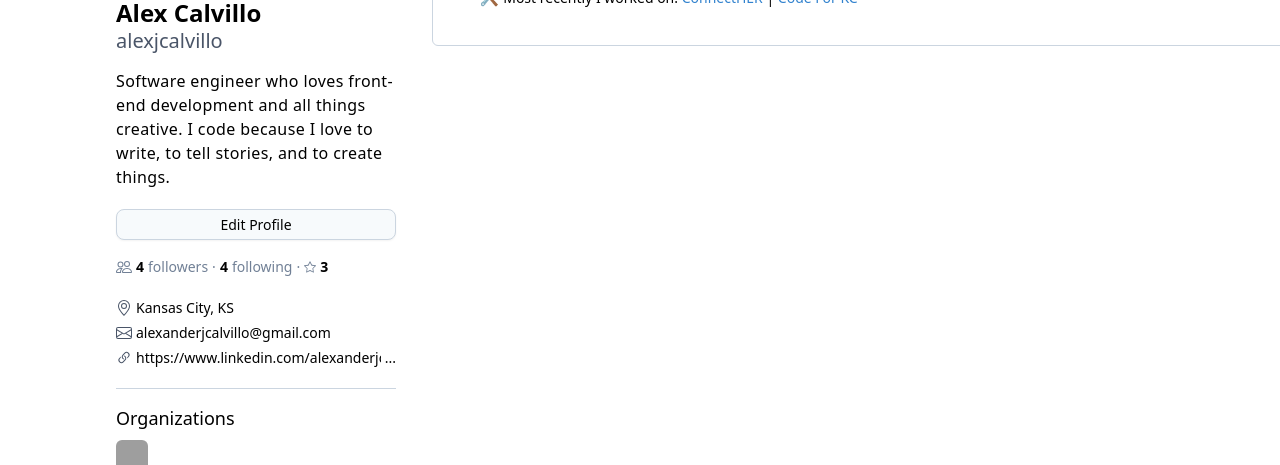
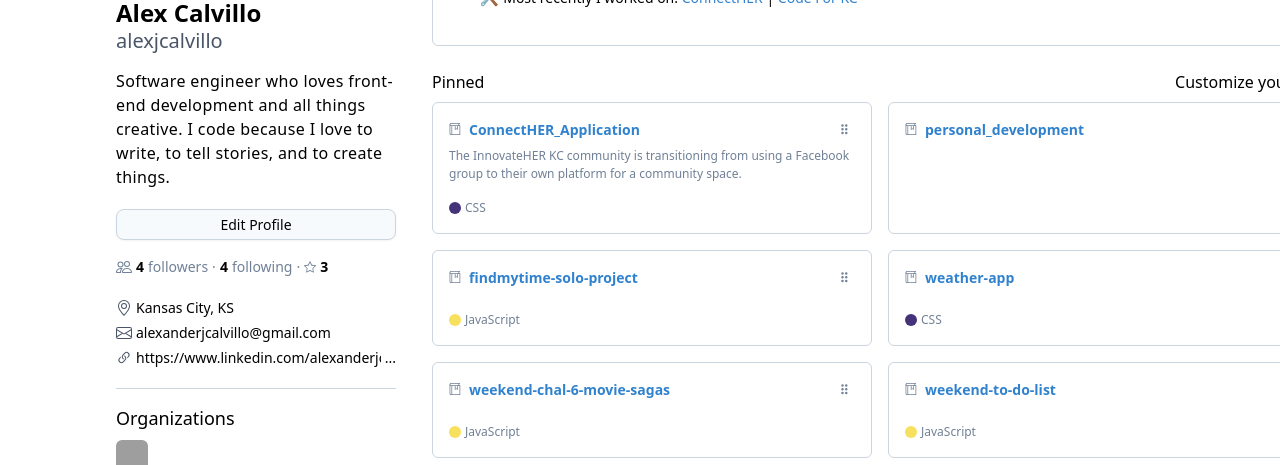
Before and after one commit to alexjcalvillo/github-clone-tailwind, a React (Create React App) app: page / in a window 1280 px wide. Shown: the part 346-811 px from the top of the page. Built offline with nearby package versions, Linux system fonts and the light colour scheme; grey boxes are pictures that could not be loaded.

Commit message:
abstracting repopins as components and finishing pin area overall

```diff
--- a/src/App.js
+++ b/src/App.js
@@ -1,8 +1,10 @@
 import React from 'react';
 import BottomNav from './components/BottomNav/BottomNav';
+import RepoPins from './components/interactables/RepoPins/RepoPins';
 import MainBanner from './components/MainBanner/MainBanner';
 import SideMenu from './components/SideMenu/SideMenu';
 import TopNav from './components/TopNav/TopNav';
+import { bookmark } from './svgs/index';
 
 function App() {
   const TotalRepos = 60;
@@ -14,7 +16,45 @@
       </header>
       <main className="container mx-24 flex">
         <SideMenu />
-        <MainBanner />
+        <div className="mt-8 ml-4 mr-12 w-3/4">
+          <MainBanner />
+          <div className="mt-6">
+            <div className="flex justify-between">
+              <h2>Pinned</h2>
+              <span>Customize your pins</span>
+            </div>
+            <div className="grid grid-cols-2 gap-4 mt-2">
+              <RepoPins
+                RepoTitle="ConnectHER_Application"
+                Description="The InnovateHER KC community is transitioning from using a Facebook
+          group to their own platform for a community space."
+                CodeType="CSS"
+                className="w-1/2"
+              />
+              <RepoPins RepoTitle="personal_development" className="w-1/2" />
+              <RepoPins
+                RepoTitle="findmytime-solo-project"
+                CodeType="JavaScript"
+                className="w-1/2"
+              />
+              <RepoPins
+                RepoTitle="weather-app"
+                CodeType="CSS"
+                className="w-1/2"
+              />
+              <RepoPins
+                RepoTitle="weekend-chal-6-movie-sagas"
+                CodeType="JavaScript"
+                className="w-1/2"
+              />
+              <RepoPins
+                RepoTitle="weekend-to-do-list"
+                CodeType="JavaScript"
+                className="w-1/2"
+              />
+            </div>
+          </div>
+        </div>
       </main>
       <footer>
         <div></div>
--- a/src/components/MainBanner/MainBanner.js
+++ b/src/components/MainBanner/MainBanner.js
@@ -3,7 +3,6 @@
 
 const MainBanner = () => {
   return (
-    <div className="mt-8 ml-4 mr-12 w-3/4">
     <div className="p-5 border border-gray-400 rounded-md">
       <div className="flex items-center justify-between">
         <div className="flex items-center gap-1 text-xs font-mono tracking-wide">
@@ -76,7 +75,6 @@
         </div>
       </div>
     </div>
-    </div>
   );
 };
 
--- /dev/null
+++ b/src/components/interactables/RepoPins/RepoPins.js
@@ -0,0 +1,59 @@
+import React from 'react';
+
+const RepoPins = ({ RepoTitle, Description, CodeType }) => {
+  let codeColorName = null;
+  if (CodeType === 'CSS') {
+    codeColorName = 'text-purple-900';
+  } else if (CodeType === 'JavaScript') {
+    codeColorName = 'text-yellow-400';
+  }
+  return (
+    <div className="px-4 pt-3 pb-4 border border-gray-400 rounded-md text-gray-600">
+      <div className="flex items-center justify-between">
+        <div className="flex items-center gap-2">
+          <svg
+            className="w-3 h-3 fill-current"
+            xmlns="http://www.w3.org/2000/svg"
+            viewBox="0 0 64 64"
+          >
+            <path d="M15,64h-4c-4.4,0-8-3.6-8-8V8h4v48c0,2.2,1.8,4,4,4h4V64z" />
+
+            <path
+              d="M58,12c-2.2,0-4-1.8-4-4s1.8-4,4-4V0H11C6.6,0,3,3.6,3,8s3.6,8,8,8h2v48h47V12H58z M11,12c-2.2,0-4-1.8-4-4s1.8-4,4-4h40.1
+	C50.4,5.2,50,6.5,50,8s0.4,2.8,1.1,4H13H11z M35,16h8v14.3l-4-2.7l-4,2.7V16z M56,60H17V16h14v21.7l8-5.3l8,5.3V16h9V60z"
+            />
+          </svg>
+          <span className="text-sm font-semibold text-blue-600 cursor-pointer hover:underline">
+            {RepoTitle}
+          </span>
+        </div>
+        <svg
+          className="w-5 h-5 fill-current mt-2"
+          viewBox="0 0 16 16"
+          xmlns="http://www.w3.org/2000/svg"
+        >
+          <path d="M7 2a1 1 0 1 1-2 0 1 1 0 0 1 2 0zm3 0a1 1 0 1 1-2 0 1 1 0 0 1 2 0zM7 5a1 1 0 1 1-2 0 1 1 0 0 1 2 0zm3 0a1 1 0 1 1-2 0 1 1 0 0 1 2 0zM7 8a1 1 0 1 1-2 0 1 1 0 0 1 2 0zm3 0a1 1 0 1 1-2 0 1 1 0 0 1 2 0z" />
+        </svg>
+      </div>
+      <div className="text-xs mt-1">
+        <p>{Description}</p>
+      </div>
+      <div className={`pt-4 flex gap-1 items-center ${codeColorName}`}>
+        {CodeType ? (
+          <svg
+            className="w-3 h-3 fill-current"
+            viewBox="0 0 16 16"
+            xmlns="http://www.w3.org/2000/svg"
+          >
+            <circle cx="8" cy="8" r="8" />
+          </svg>
+        ) : (
+          ''
+        )}
+        <span className="text-xs text-gray-600">{CodeType}</span>
+      </div>
+    </div>
+  );
+};
+
+export default RepoPins;
```
Lines whose indentation alone changed are shown as unchanged.
